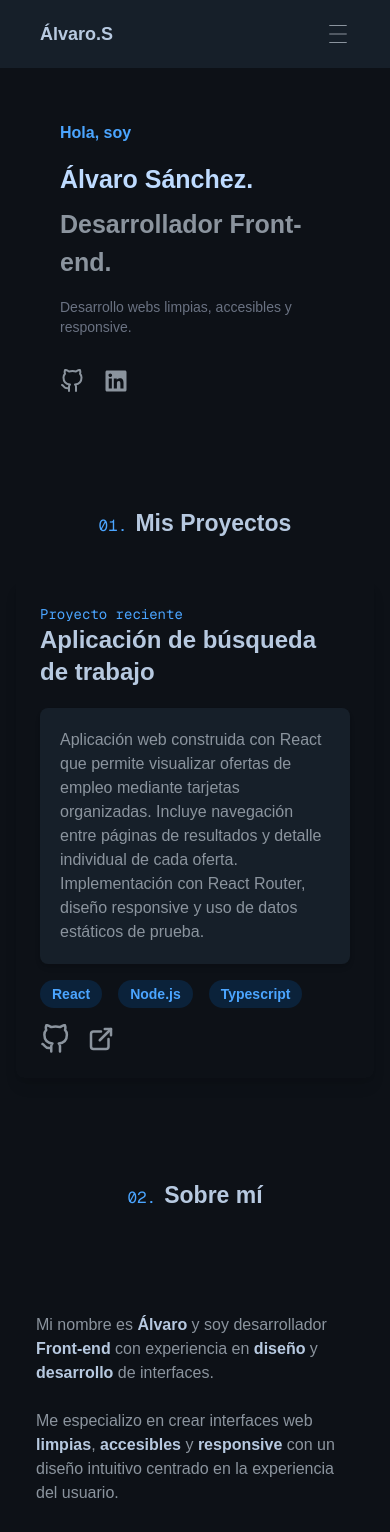
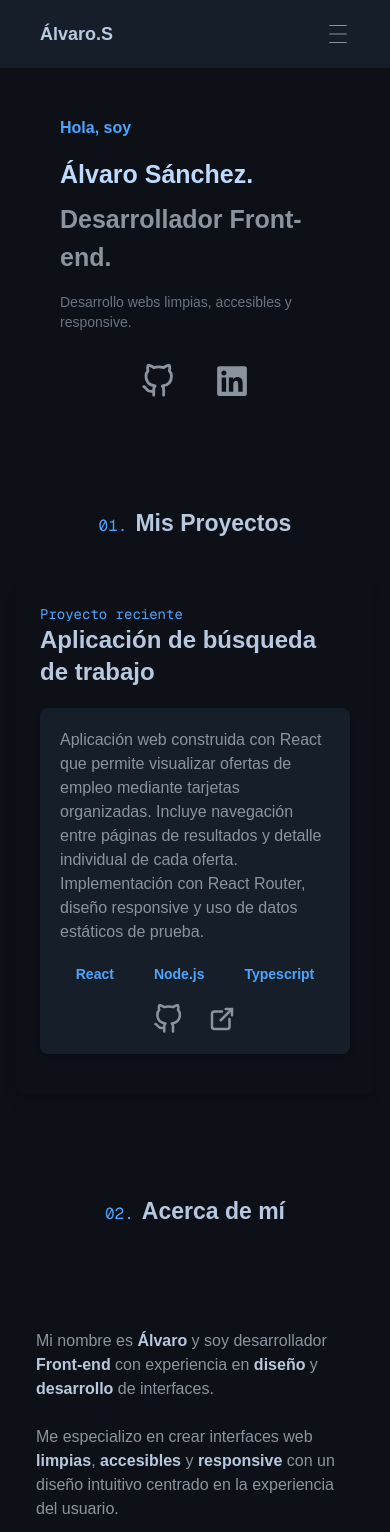
Before and after one commit to AllwarsGIT/portfolio-react, a Next.js app: page / in a window 390 px wide. Shown: the top 1532 px of the page. Built offline with nearby package versions, Linux system fonts and the light colour scheme.

Commit message:
Final design touches for V1

```diff
--- a/src/app/globals.css
+++ b/src/app/globals.css
@@ -16,9 +16,11 @@
   --color-grayTertiary: #6a7282;
   --color-bluePrimary: #4BA5FF;
   --color-blueSecondary: #bedbff;
+  --color-blueTitle: #2686E6;
   --color-blueTertiary: #0B223A;
   --color-blackPrimary: #0D1117;
   --color-card: #161f29;
+
 
   --shadow-3xl:  2px 4px 8px 0 rgba(0, 0, 0, 0.15);
 }
--- a/src/components/AboutMe.tsx
+++ b/src/components/AboutMe.tsx
@@ -9,7 +9,7 @@ function AboutMe() {
       <div className="mx-auto px-4 text-left w-full max-w-[1500px] ">
           <div className="flex items-baseline justify-center md:justify-start md:mx-30 my-15 p-5 max-w-[500px]">
               <span className="text-bluePrimary number-responsive font-mono mr-2 md:text-left">02.</span>
-              <h2 className="text-grayPrimary  font-bold  header-responsive">Sobre mí</h2>
+              <h2 className="text-grayPrimary  font-bold  header-responsive">Acerca de mí</h2>
               <div className=" hidden md:block bg-graySecondary h-[1px] w-40 ml-4 self-center" />
           </div>
 
@@ -56,9 +56,9 @@ function AboutMe() {
               </ul>
 
             </div>
-            <div className="flex m-8 md:mx-8 md:m-0 justify-center p-0 items-center">
+            <div className="flex m-8 md:mr-10 md:m-0 justify-center p-0 items-center">
               <Image
-                className="rounded-md "
+                className="rounded-md"
                 src="/AlvaroLinkedin.png"
                 alt="Foto de Álvaro Sánchez Torre"
                 width={250}
--- a/src/components/Footer.tsx
+++ b/src/components/Footer.tsx
@@ -2,11 +2,11 @@ import React from 'react'
 
 function Footer() {
   return (
-    <div className="bg-card text-graySecondary text-center">
-      <p className="text-xs md:text-base py-5">
+    <footer className="bg-blackPrimary text-grayPrimary text-center">
+      <p className="text-xs md:text-base  py-5">
         © {new Date().getFullYear()} Álvaro Sánchez. Todos los derechos reservados.
       </p>
-    </div>
+    </footer>
   )
 }
 
--- a/src/components/Header.tsx
+++ b/src/components/Header.tsx
@@ -87,7 +87,7 @@ const handleMenuClick = (id: string) => {
                   className="text-base font-semibold"
                   onClick={() => handleMenuClick("projects")}
                 >
-                  Proyectos
+                  Mis Proyectos
                 </a>
             </li>
             <li className="flex items-baseline cursor-pointer">
@@ -96,7 +96,7 @@ const handleMenuClick = (id: string) => {
                   className="text-base font-semibold"
                   onClick={() => handleMenuClick("aboutme")}
                 >
-                  Acerca de
+                  Acerca de mí
                 </a>
             </li>
             {/* <li className="flex items-baseline cursor-pointer">
--- a/src/components/Hero.tsx
+++ b/src/components/Hero.tsx
@@ -27,16 +27,16 @@ const Hero: React.FC = () => {
             Desarrollo webs limpias, accesibles y responsive.
             </p>
           </div>
-          <div className="block md:hidden">
+          <div className="block self-center md:hidden">
             <ul className="mt-8 text-graySecondary flex flex-row">
-              <li className="mr-5">
+              <li className="mx-5">
                 <a href="https://github.com/AllwarsGIT" target="_blank" rel="noopener noreferrer">
-                  <FiGithub size={24}/>
+                  <FiGithub size={34}/>
                 </a>
               </li>
-              <li className="mr-5">
+              <li className="mx-5">
                 <a href="https://www.linkedin.com/in/%C3%A1lvaro-s%C3%A1nchez-831705366/" target="_blank" rel="noopener noreferrer">
-                  <FaLinkedin size={24}/>
+                  <FaLinkedin size={34}/>
                 </a>
               </li>
             </ul>
--- a/src/components/ProjectCard.tsx
+++ b/src/components/ProjectCard.tsx
@@ -30,6 +30,19 @@ function ProjectCard({title="title", description="description",  last=""}: Proje
             <div className="text-graySecondary flex-1 flex items-center">
                 <div className="shadow-md bg-card p-5 rounded-lg rounded-bl-lg w-full ">
                     <p className="description">{description}</p>
+                    <div className="flex justify-center mt-4 md:hidden gap-4">
+                        <TechBadge techName="React" />
+                        <TechBadge techName="Node.js" />
+                        <TechBadge techName="Typescript" />
+                    </div>
+                    <div className="flex justify-center md:hidden mt-4 gap-6 ">
+                        <a className=" hover:text-bluePrimary transition-colors duration-300 ease-in-out"  href="https://github.com/AllwarsGIT/job-searching-app-react" target="_blank" rel="noopener noreferrer" aria-label="GitHub">
+                            <FiGithub size={30} />
+                        </a>
+                        <a className=" hover:text-bluePrimary transition-colors duration-300 ease-in-out"   href="https://job-searching-app-react.vercel.app/" target="_blank" rel="noopener noreferrer" aria-label="Página web">
+                            <TbExternalLink size={30} />
+                        </a>
+                    </div>
                 </div>
             </div>
             <div className="flex flex-col gap-4 justify-between text-[30px] pt-4 text-graySecondary ">
@@ -38,13 +51,13 @@ function ProjectCard({title="title", description="description",  last=""}: Proje
                     <AppEmbed src={src} className="self-center" />
                 </div> */}
 
-                <div className="flex gap-4">
+                <div className="hidden md:flex md:ml-1 gap-4">
                     <TechBadge techName="React" />
                     <TechBadge techName="Node.js" />
                     <TechBadge techName="Typescript" />
                 </div>
 
-                <div className="flex gap-4 ">
+                <div className="hidden md:flex md:ml-1 gap-4 ">
                     <a className=" hover:text-bluePrimary transition-colors duration-300 ease-in-out"  href="https://github.com/AllwarsGIT/job-searching-app-react" target="_blank" rel="noopener noreferrer" aria-label="GitHub">
                         <FiGithub />
                     </a>
--- a/src/components/TechBadge.tsx
+++ b/src/components/TechBadge.tsx
@@ -8,7 +8,7 @@ type TechBadgeProps = {
 
 function TechBadge({ techName }: TechBadgeProps) {
   return (
-    <span className="bg-blueTertiary px-3 py-1 rounded-full text-bluePrimary text-sm font-semibold">
+    <span className="bg-card md:bg-blueTertiary px-3 py-1 rounded-full text-bluePrimary md:text-blueTitle text-sm font-semibold">
       {techName}
     </span>
   )
--- a/src/components/TechBadgeAboutMe.tsx
+++ b/src/components/TechBadgeAboutMe.tsx
@@ -9,7 +9,7 @@ type TechBadgeProps = {
 
 function TechBadge({ techName }: TechBadgeProps) {
   return (
-    <span className="text-graySecondary px-3 py-1 rounded-full text-sm font-semibold inline-flex items-center">
+    <span className="text-grayPrimary px-3 py-1 rounded-full text-sm font-semibold inline-flex items-center">
     <MdArrowForwardIos className="text-bluePrimary mr-1"/>
       {techName}
     </span>
```
